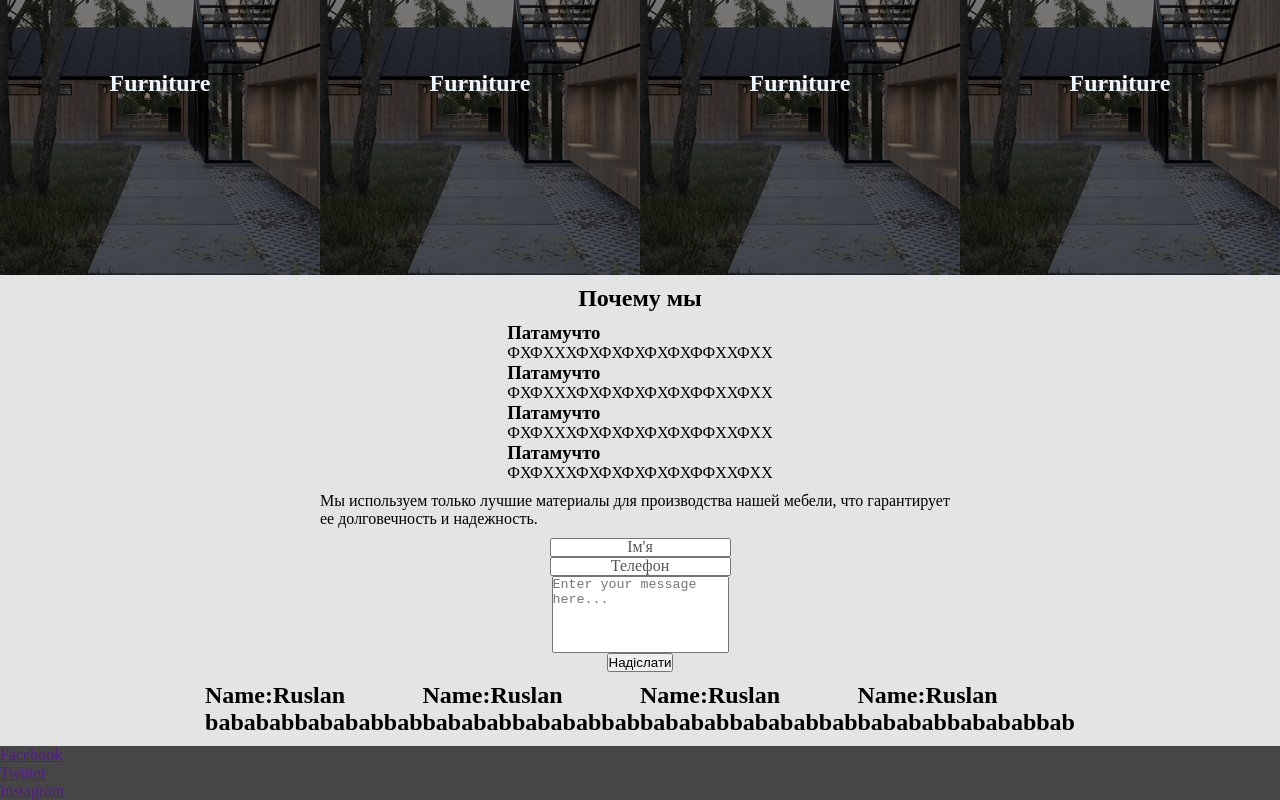
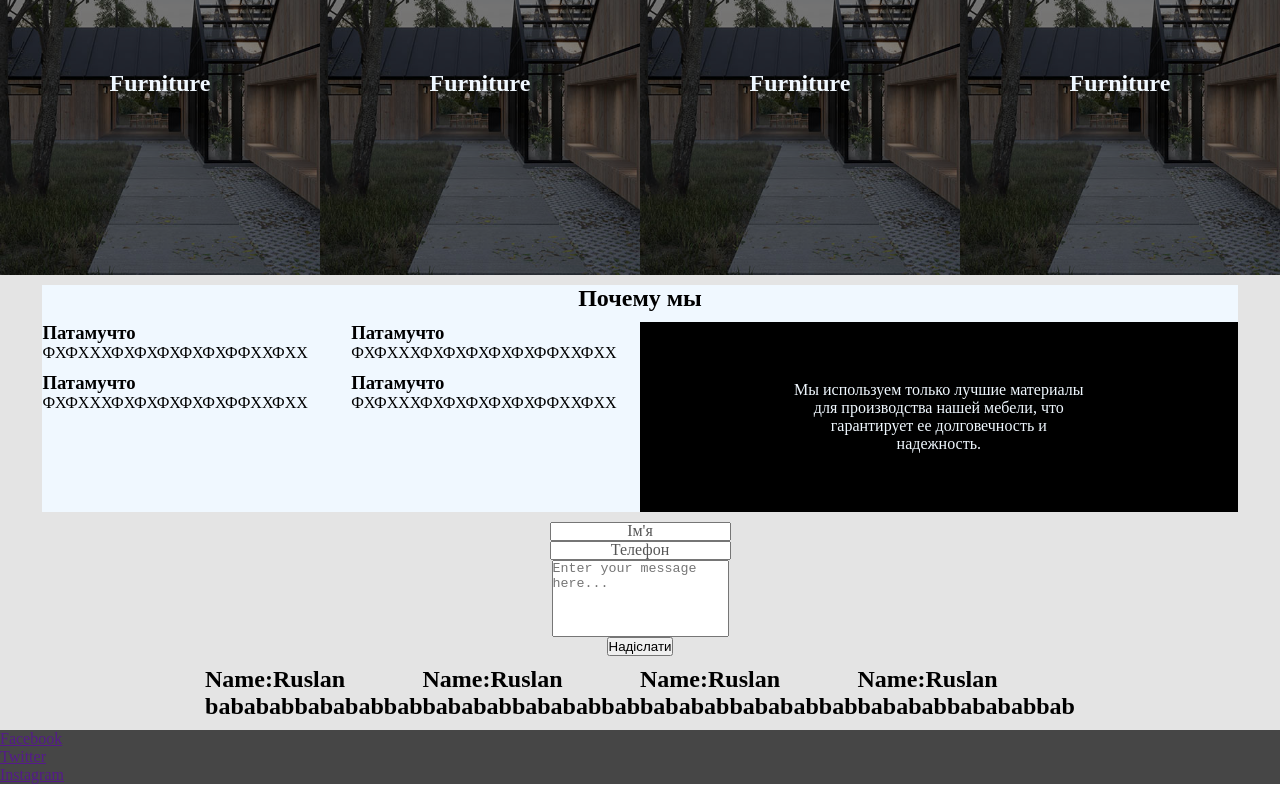
Before and after one commit to DvMan1/designe-furniture-site, a React (Vite) app: page / in a window 1280 px wide. Shown: the part 898-1698 px from the top of the page. Built offline with nearby package versions, Linux system fonts and the light colour scheme.

Commit message:
new_functionality_about_us

```diff
--- a/src/components/Pages/Home/AboutUs/AboutUs.jsx
+++ b/src/components/Pages/Home/AboutUs/AboutUs.jsx
@@ -2,20 +2,41 @@ import styles from "./AboutUs.module.scss";
 import Fact from "./Fact/Fact";
 import { useState } from "react";
 import More from "./More/More";
-
 
 const AboutUs = () => {
   const [lastFactIndex, setLastFactIndex] = useState(1);
   return (
     <div className={styles.advantages_box}>
       <h2 className={styles.advantages_title}>Почему мы</h2>
-      <ul className={styles.facts_box}>
-        <Fact title="Патамучто" article="ФХФХХХФХФХФХФХФХФФХХФХХ" index={1}handleIndex={setLastFactIndex}/>
-        <Fact title="Патамучто" article="ФХФХХХФХФХФХФХФХФФХХФХХ"index={2}handleIndex={setLastFactIndex} />
-        <Fact title="Патамучто" article="ФХФХХХФХФХФХФХФХФФХХФХХ"index={3} handleIndex={setLastFactIndex}/>
-        <Fact title="Патамучто" article="ФХФХХХФХФХФХФХФХФФХХФХХ"index={4}handleIndex={setLastFactIndex} />
-      </ul>
-      <More index={lastFactIndex}/>
+      <div className={styles.about_box}>
+        <ul className={styles.facts_box}>
+          <Fact
+            title="Патамучто"
+            article="ФХФХХХФХФХФХФХФХФФХХФХХ"
+            index={1}
+            handleIndex={setLastFactIndex}
+          />
+          <Fact
+            title="Патамучто"
+            article="ФХФХХХФХФХФХФХФХФФХХФХХ"
+            index={2}
+            handleIndex={setLastFactIndex}
+          />
+          <Fact
+            title="Патамучто"
+            article="ФХФХХХФХФХФХФХФХФФХХФХХ"
+            index={3}
+            handleIndex={setLastFactIndex}
+          />
+          <Fact
+            title="Патамучто"
+            article="ФХФХХХФХФХФХФХФХФФХХФХХ"
+            index={4}
+            handleIndex={setLastFactIndex}
+          />
+        </ul>
+       <div className={styles.more_box}> <More index={lastFactIndex} /></div>
+      </div>
     </div>
   );
 };
--- a/src/components/Pages/Home/AboutUs/AboutUs.module.scss
+++ b/src/components/Pages/Home/AboutUs/AboutUs.module.scss
@@ -1,14 +1,33 @@
 .advantages_box {
-    width: 50%;
   display: flex;
   flex-wrap: wrap;
+  justify-content: center;
   gap: 10px;
+
+  background-color: aliceblue;
+}
+.about_box{
+  display: table;
+  width: 100%;
   justify-content: center;
+  align-items: center;
 }
 .advantages_title {
-  width: 100%;
+  width: 50%;
   text-align: center;
 }
-.advantages_article {
-  width: 100%;
+.facts_box {
+  display: flex;
+  flex-wrap: wrap;
+  justify-content: space-between;
+  padding-bottom: 15%;
 }
+.more_box{
+  display: table-cell;
+  overflow: hidden;
+  width: 50%;
+  height: 100%;
+  background-color: black;
+  position: relative;
+
+}
--- a/src/components/Pages/Home/AboutUs/Fact/Fact.module.scss
+++ b/src/components/Pages/Home/AboutUs/Fact/Fact.module.scss
@@ -0,0 +1,10 @@
+.fact_box{
+    width: calc(50% - 10px); /* 50% ширины минус отступ */
+    margin-bottom: 10px;
+}
+.fact_box:hover .fact_title{
+    color: orange;
+}
+.fact_box:hover .fact_article{
+    color: orange;
+}
--- a/src/components/Pages/Home/AboutUs/More/More.jsx
+++ b/src/components/Pages/Home/AboutUs/More/More.jsx
@@ -8,7 +8,7 @@ const More = ({ index }) => {
     <div className={styles.more_box}>
       {content ? (
         <>
-          <p>{content.description}</p>
+          <p className={styles.more_article}>{content.description}</p>
         </>
       ) : (
         <p>Контент не найден</p>
--- a/src/components/Pages/Home/AboutUs/More/More.module.scss
+++ b/src/components/Pages/Home/AboutUs/More/More.module.scss
@@ -0,0 +1,12 @@
+.more_box{
+color: aliceblue;
+position: absolute;
+top: 50%;
+left: 50%;
+transform: translate(-50%, -50%);
+
+}
+.more_article{
+    text-align: center;
+
+}
```
Also changed, not shown: src/components/Pages/Home/Home.jsx (+7 -6 lines).
